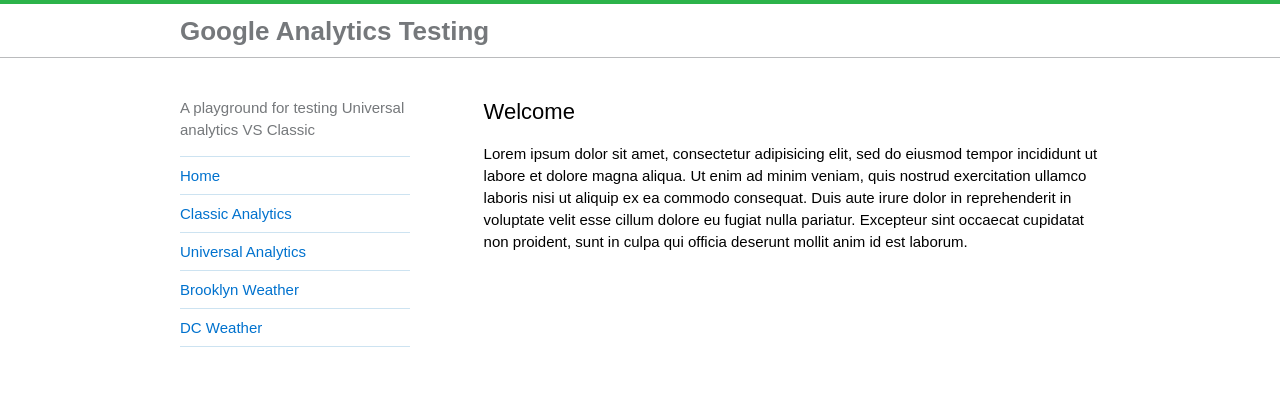
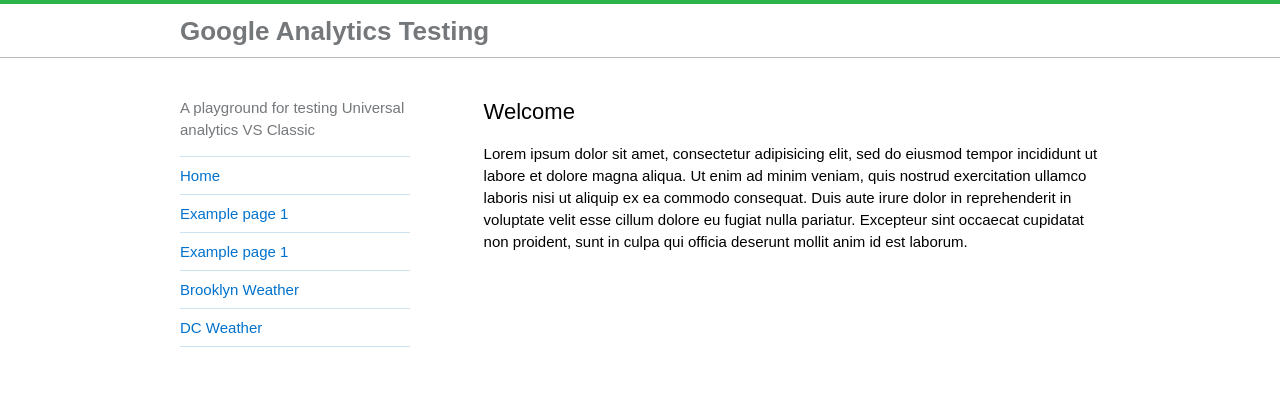
Before and after one commit to himedlooff/ga-testing, a Jekyll site: the page built from index.md, in a window 1280 px wide. Shown: the top 398 px of the page. Built offline with Jekyll 4.4.1, drawn with Linux system fonts in a browser that asks for light colours; Markdown is read by kramdown in place of the engine named in the settings.

Commit message:
No need for dual analytics.

```diff
--- a/_config.yml
+++ b/_config.yml
@@ -30,11 +30,11 @@
 - text: Home
   url: index.html
   internal: true
-- text: Classic Analytics
-  url: analytics_classic.html
+- text: Example page 1
+  url: page-1.html
   internal: true
-- text: Universal Analytics
-  url: analytics_universal.html
+- text: Example page 1
+  url: page-1.html
   internal: true
 - text: Brooklyn Weather
   url: http://www.weather.com/weather/today/11238:4:US
```
